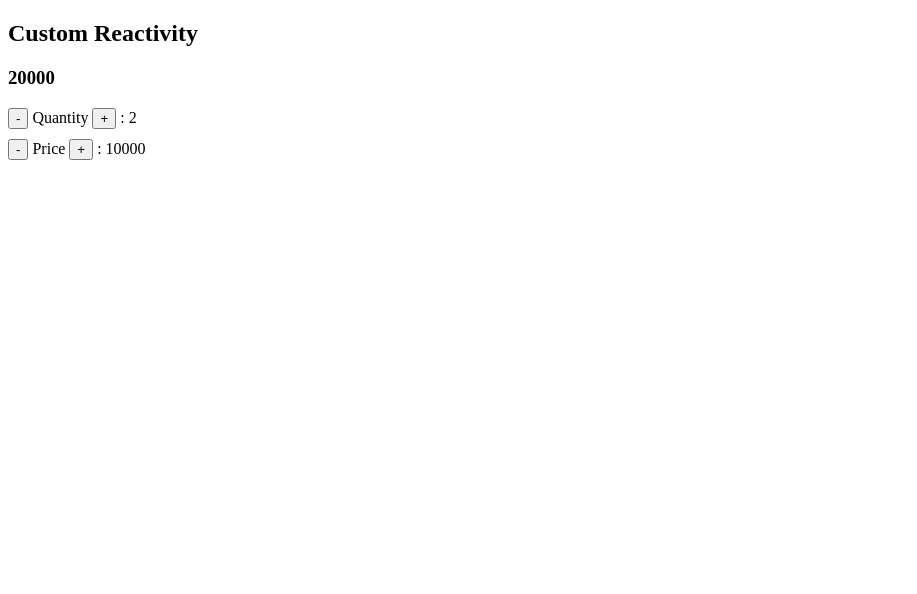
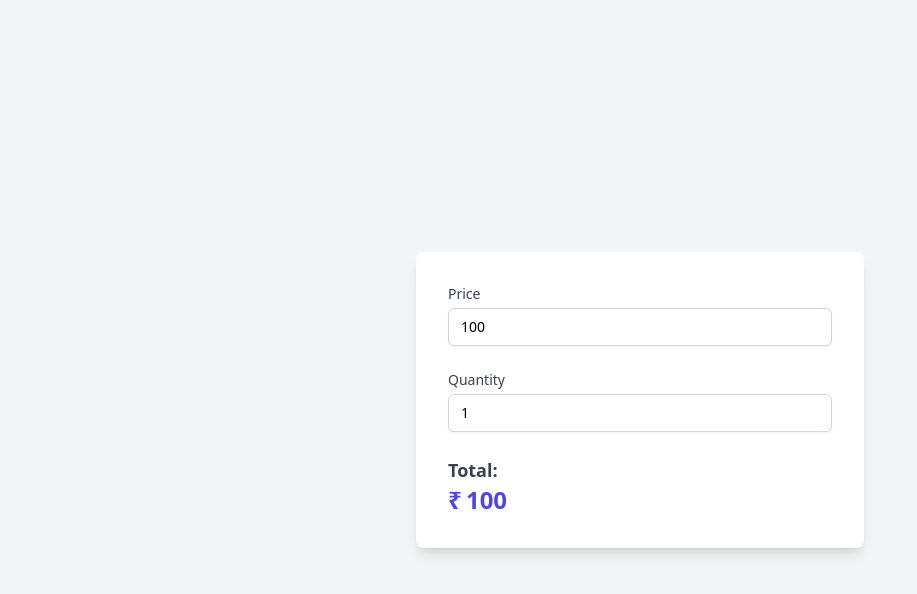
Before and after one commit to RitvikSardana/Reactivity-From-Scratch, a plain HTML site: page index.html in a window 1280 px wide. Shown: the whole page, without its empty margins (0-917 px from the left). Drawn offline with nearby package versions, Linux system fonts and the light colour scheme.

Commit message:
fix(styles): new UI for showing reactivity

```diff
--- a/index.html
+++ b/index.html
@@ -3,24 +3,48 @@
   <head>
     <meta charset="UTF-8" />
     <meta name="viewport" content="width=device-width, initial-scale=1.0" />
-    <title>Reactivity From Scratch</title>
+    <title>Reactive Total Calculator</title>
+    <script src="https://cdn.tailwindcss.com"></script>
   </head>
-  <body>
-    <h2>Custom Reactivity</h2>
-    <h3 id="total"></h3>
+  <!-- <h3 class="p-2.5  flex justify-center">Custom Reactivity</h3> -->
 
-    <button onclick="decrementQuantity()">-</button>
-    <span>Quantity</span>
-    <button onclick="incrementQuantity()">+</button>
-    <span id="qty"></span>
+  <body class="bg-gray-100 flex items-center justify-center min-h-screen">
+    <div class="bg-white p-8 rounded-lg shadow-lg max-w-md w-full space-y-6">
+      <div>
+        <label for="price" class="block text-sm font-medium text-gray-700"
+          >Price</label
+        >
+        <input
+          type="number"
+          id="price"
+          class="mt-1 block w-full px-3 py-2 border border-gray-300 rounded-md shadow-sm focus:outline-none focus:ring-indigo-500 focus:border-indigo-500 sm:text-sm"
+          placeholder="Enter price"
+          min="0"
+          step="100"
+          onchange="handlePriceChange(event)"
+        />
+      </div>
 
-    <div style="padding-top: 10px">
-      <button onclick="decrementPrice()">-</button>
-      <span>Price</span>
-      <button onclick="incrementPrice()">+</button>
-      <span id="price"></span>
+      <div>
+        <label for="qty" class="block text-sm font-medium text-gray-700"
+          >Quantity</label
+        >
+        <input
+          type="number"
+          id="qty"
+          class="mt-1 block w-full px-3 py-2 border border-gray-300 rounded-md shadow-sm focus:outline-none focus:ring-indigo-500 focus:border-indigo-500 sm:text-sm"
+          placeholder="Enter quantity"
+          min="0"
+          onchange="handleQtyChange(event)"
+        />
+      </div>
+
+      <div>
+        <p class="text-lg font-semibold text-gray-700">Total:</p>
+        <span class="text-2xl font-bold text-indigo-600">₹</span>
+        <span id="total" class="text-2xl font-bold text-indigo-600">0.00</span>
+      </div>
     </div>
-
     <script src="./utils.js"></script>
     <script src="./index.js"></script>
   </body>
--- a/index.js
+++ b/index.js
@@ -1,3 +1,36 @@
+const item = reactive({
+  name: "Mobile",
+  brand: "Nokia",
+  price: 100,
+  qty: 1,
+});
+let total = 0;
+
+document.addEventListener("DOMContentLoaded", () => {
+  document.querySelector("#qty").value = item.qty;
+  document.querySelector("#price").value = item.price;
+});
+
+watcher(() => {
+  total = item.price * item.qty;
+  document.querySelector("#total").textContent = total;
+});
+
+function updateTotal() {
+  total = item.price * item.qty;
+  document.querySelector("#total").textContent = total;
+  // document.querySelector("#qty").value = item.qty;
+  // document.querySelector("#price").value = item.price;
+}
+
+function handlePriceChange(e) {
+  item.price = parseInt(e.target.value);
+}
+
+function handleQtyChange(e) {
+  item.qty = parseInt(e.target.value);
+}
+
 function reactive(target) {
   return new Proxy(target, {
     get(target, key) {
@@ -11,29 +44,3 @@ function reactive(target) {
     },
   });
 }
-
-const item = reactive({
-  name: "Mobile",
-  brand: "Nokia",
-  price: 10000,
-  qty: 2,
-});
-
-let total = 0;
-update(updateTotal);
-function updateTotal() {
-  total = item.price * item.qty;
-  document.querySelector("#total").textContent = total;
-  document.querySelector("#qty").textContent = ": " + item.qty;
-  document.querySelector("#price").textContent = ": " + item.price;
-}
-
-const decrementQuantity = () => item.qty--;
-const incrementQuantity = () => item.qty++;
-
-const decrementPrice = () => {
-  item.price -= 1000;
-};
-const incrementPrice = () => {
-  item.price += 1000;
-};
--- a/utils.js
+++ b/utils.js
@@ -26,7 +26,7 @@ function triggerDependency(target, key) {
   }
 }
 
-function update(fn) {
+function watcher(fn) {
   const _update = () => {
     activeFunction = fn;
     try {
```
